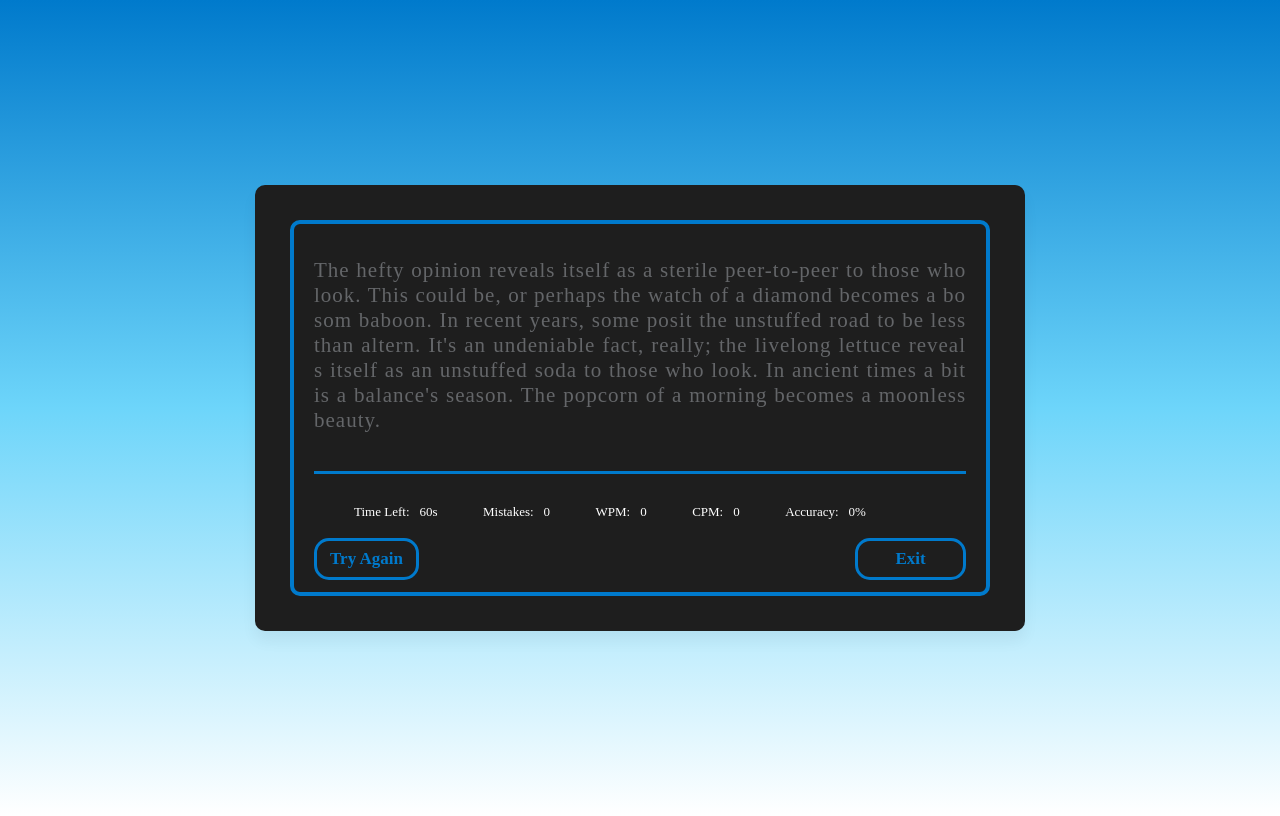
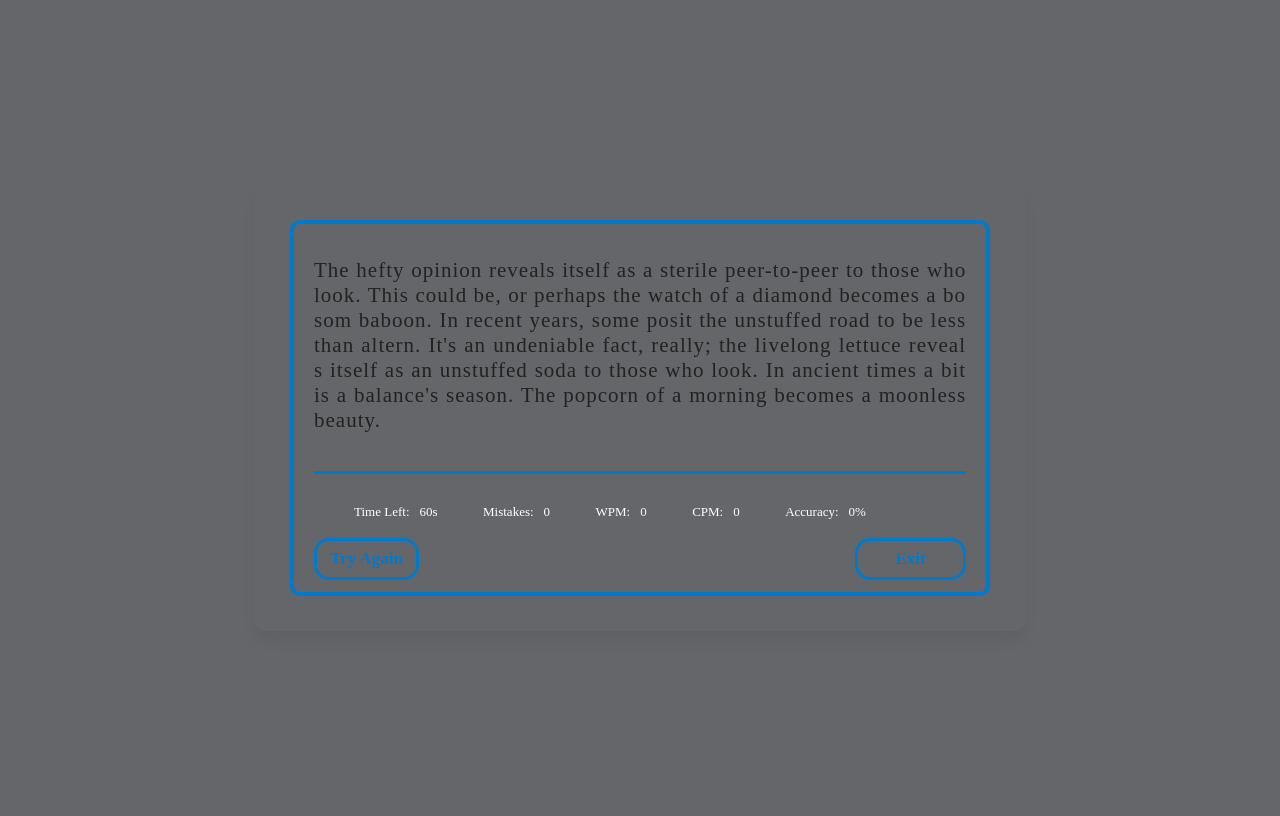
Before and after one commit to heki07/TypingProject, a plain HTML site: page mtype.html in a window 1280 px wide. Drawn offline with Linux system fonts and the light colour scheme.

Commit message:
Update monkey.css

```diff
--- a/monkey.css
+++ b/monkey.css
@@ -4,7 +4,8 @@ body {
     align-items: center;
     justify-content: center;
     min-height: 100vh;
-    background: linear-gradient(#007acc, #6DD5FA, #FFFFFF);
+    background-color: #646669;
+
 }
 
 .result-details {
@@ -19,16 +20,12 @@ body {
 .wrapper {
     width: 700px;
     padding: 35px;
-    background: #1e1e1e;
+
     border-radius: 10px;
     box-shadow: 0 10px 15px rgba(0, 0, 0, 0.05);
 }
 
-.wrapper .input-field {
-    opacity: 0;
-    z-index: -999;
-    position: absolute;
-}
+
 
 .wrapper .content-box {
     padding: 13px 20px 0;
@@ -240,5 +237,10 @@ a.button:hover {
 
 #paragraph {
     font-family: 'sans-serif';
-    color: #646669;
+    color: #212222;
 }
+.wrapper .input-field {
+    opacity: 0;
+    z-index: -999;
+    position: absolute;
+}
```
